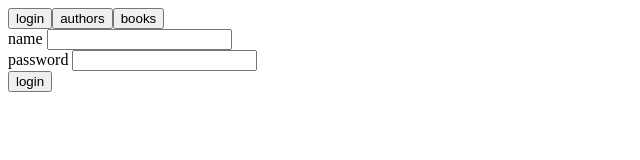
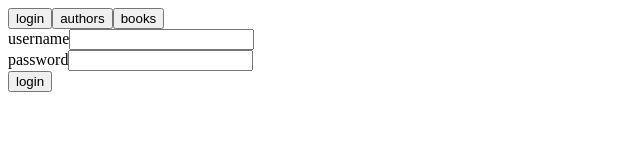
Before and after one commit to togosa-afk/Part-8, a React (Vite) app in the folder library-frontend/: page / in a window 1280 px wide. Shown: the top 160 px of the page, without its empty margins (0-640 px from the left). Built offline with nearby package versions, Linux system fonts and the light colour scheme.

Commit message:
Part 8 ex-24 fix front-end errors-5

```diff
--- a/library-frontend/src/App.jsx
+++ b/library-frontend/src/App.jsx
@@ -24,7 +24,7 @@ const App = () => {
     return (
       <div>
         <div>
-          <button onClick={() => setPage("login")}>login</button>
+          <button onClick={() => setPage("login")} aria-label="open login modal">login</button>
           <button onClick={() => setPage("authors")}>authors</button>
           <button onClick={() => setPage("books")}>books</button>
         </div>
--- a/library-frontend/src/components/Authors.jsx
+++ b/library-frontend/src/components/Authors.jsx
@@ -23,7 +23,7 @@ const Authors = (props) => {
 
   return (
     <div>
-      <h2>authors</h2>
+      <h2>Authors</h2>
       <table>
         <tbody>
           <tr>
--- a/library-frontend/src/components/LoginForm.jsx
+++ b/library-frontend/src/components/LoginForm.jsx
@@ -36,21 +36,21 @@ const LoginForm = ({ setError, setToken } , props) => {
     <div>
       <form onSubmit={submit}>
         <div>
-          name{' '}
+          <label htmlFor="username">username</label>
           <input
             value={username}
             onChange={({ target }) => setUsername(target.value)}
           />
         </div>
         <div>
-          password{' '}
+          <label htmlFor="password">password</label>
           <input
             type="password"
             value={password}
             onChange={({ target }) => setPassword(target.value)}
           />
         </div>
-        <button type="submit">login</button>
+        <button id="login-button" type="submit">login</button>
       </form>
     </div>
   )
```
